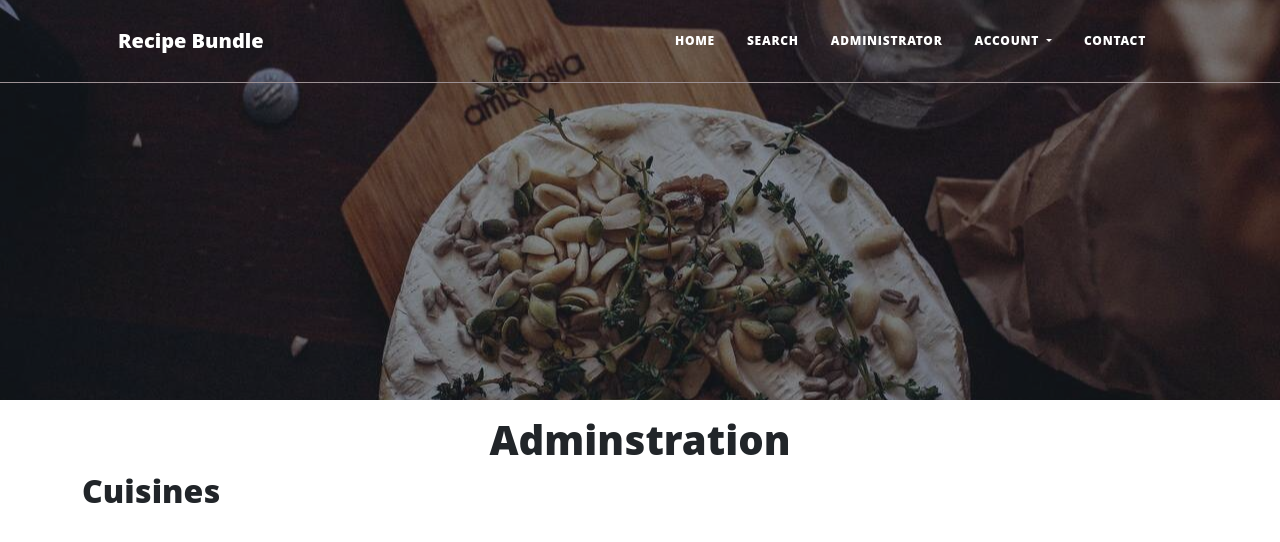
After one commit to ElrieM/MS3-RecipeBundle, a Flask app: page /admin in a window 1280 px wide. The commit adds this page. Shown: the top 542 px of the page. Run offline with Flask 2, Linux system fonts and the light colour scheme; data that the repository does not hold is empty; some libraries are stand-ins or nearby versions; some web fonts are replaced.

Commit message:
feat: Add administrator page

```diff
--- a/app.py
+++ b/app.py
@@ -88,6 +88,12 @@ def search():
     return render_template("search.html")
 
 
+@app.route("/admin")
+def admin():
+    cuisines = list(mongo.db.recipes.find())
+    return render_template("admin.html", cuisines = cuisines)
+
+
 @app.route("/contact")
 def contact():
     return render_template("contact.html")
--- /dev/null
+++ b/templates/admin.html
@@ -0,0 +1,19 @@
+{% extends "base.html" %}
+{% block content %}
+
+<div class="container">
+    <h1 class="text-center">Adminstration</h1>
+
+    <h2>Cuisines</h2>
+
+    <div class="row">
+        <ul>
+            {% for cuisine in cuisines %}
+                <li>{{ cuisine.cuisine }}</li>
+            {% endfor %}
+        </ul>
+    </div>
+
+</div>
+
+{% endblock %}
--- a/templates/base.html
+++ b/templates/base.html
@@ -42,6 +42,9 @@
                         </li>
                         <li class="nav-item"><a class="nav-link px-lg-3 py-3 py-lg-4"
                                 href="{{ url_for('search') }}">Search</a></li>
+                        <!-- Administrator view -->
+                        <li class="nav-item"><a class="nav-link px-lg-3 py-3 py-lg-4"
+                                href="{{ url_for('admin') }}">Administrator</a></li>
                         <!-- My Collection only visible to logged in user -->
                         {% if session.user %}
                         <li class="nav-item"><a class="nav-link px-lg-3 py-3 py-lg-4"
@@ -58,10 +61,12 @@
                                 aria-labelledby="navbarDarkDropdownMenuLink">
                                 <!-- Sign out for logged in users only -->
                                 {% if session.user %}
-                                <li><a class="dropdown-item text-center" href="{{ url_for('signout') }}">Sign Out</a></li>
+                                <li><a class="dropdown-item text-center" href="{{ url_for('signout') }}">Sign Out</a>
+                                </li>
                                 {% else %}
                                 <li><a class="dropdown-item text-center" href="{{ url_for('signin') }}">Sign In</a></li>
-                                <li><a class="dropdown-item text-center" href="{{ url_for('register') }}">Register</a></li>
+                                <li><a class="dropdown-item text-center" href="{{ url_for('register') }}">Register</a>
+                                </li>
                                 {% endif %}
                             </ul>
                         </li>
@@ -100,6 +105,11 @@
     <script src="https://cdn.jsdelivr.net/npm/bootstrap@5.1.0/dist/js/bootstrap.bundle.min.js"></script>
     <!-- Core theme JS-->
     <script src="{{ url_for('static', filename='js/scripts.js') }}"></script>
+    <!-- Custom JS -->
+    <script src="{{ url_for('static', filename='js/adj-recipe.js') }}"></script>
+    <!-- JQuery -->
+    <script src="https://code.jquery.com/jquery-3.6.0.min.js"
+        integrity="sha256-/xUj+3OJU5yExlq6GSYGSHk7tPXikynS7ogEvDej/m4=" crossorigin="anonymous"></script>
 </body>
 
 </html>
```
